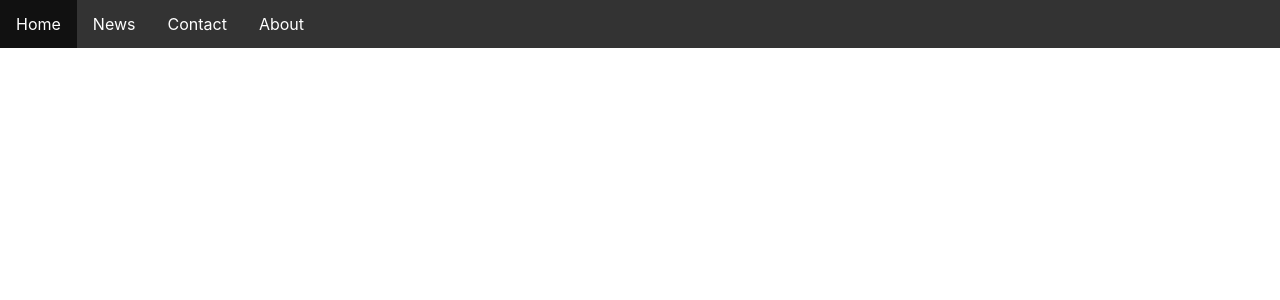
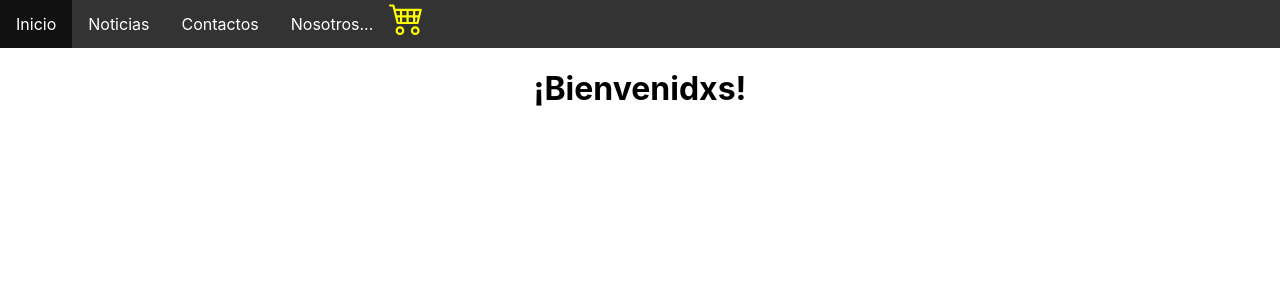
Before and after one commit to ExequielLeguizamon/ReactJS, a React (Create React App) app: page / in a window 1280 px wide. Shown: the top 300 px of the page. Built offline with nearby package versions, Linux system fonts and the light colour scheme.

Commit message:
Desafio:crea tu landing

```diff
--- a/package.json
+++ b/package.json
@@ -8,6 +8,7 @@
     "@testing-library/user-event": "^13.5.0",
     "react": "^18.1.0",
     "react-dom": "^18.1.0",
+    "react-icons": "^4.4.0",
     "react-scripts": "5.0.1",
     "web-vitals": "^2.1.4"
   },
--- a/src/App.jsx
+++ b/src/App.jsx
@@ -1,11 +1,13 @@
 import './App.css';
-import NavBar from './components/NavBar';
+import NavBar from './components/NavBar/NavBar';
+import ItemListContainer from './containers/ItemListContainer';
 
 function App() {
 
   return (
     <div className='container'>
       <NavBar/>
+      <ItemListContainer greeting = "¡Bienvenidxs!"/>
     </div>
   );
 }
--- /dev/null
+++ b/src/components/CartWidget/CartWidget.js
@@ -0,0 +1,9 @@
+import React from 'react'
+import { BsCart4 } from 'react-icons/bs';
+const CartWidget = () => {
+  return (
+    <BsCart4 size={35} color="yellow"/>
+  )
+}
+
+export default CartWidget
--- a/src/components/NavBar.jsx
+++ /dev/null
@@ -1,15 +0,0 @@
-import React from 'react';
-import './NavBar.css';
-
-const NavBar = () => {
-    return (
-        <ul style={{width: '100%'}}>
-            <li><a className="active" href="#home">Home</a></li>
-            <li><a href="#news">News</a></li>
-            <li><a href="#contact">Contact</a></li>
-            <li><a href="#about">About</a></li>
-        </ul>
-    )
-}
-
-export default NavBar
--- /dev/null
+++ b/src/components/NavBar/NavBar.jsx
@@ -0,0 +1,18 @@
+import React from 'react';
+import CartWidget from '../CartWidget/CartWidget';
+import './NavBar.css';
+
+const NavBar = () => {
+    return (
+        <ul style={{width: '100%'}}>
+            <li><a className="active" href="#home">Inicio</a></li>
+            <li><a href="#news">Noticias</a></li>
+            <li><a href="#contact">Contactos</a></li>
+            <li><a href="#about">Nosotros...</a></li>
+            <CartWidget/>
+        </ul>
+
+    )
+}
+
+export default NavBar
--- /dev/null
+++ b/src/containers/ItemListContainer.jsx
@@ -0,0 +1,9 @@
+import React from 'react'
+
+const ItemListContainer = ({greeting}) => {
+  return (
+    <h1>{greeting}</h1>
+  )
+}
+
+export default ItemListContainer
```
Also changed, not shown: src/components/CartWidget/CartWidget.css (added), src/components/NavBar/NavBar.css (renamed from src/components/NavBar.css), src/containers/ItemListContainer.css (added), 1 other file (tests, documents, lock files or other folders).
